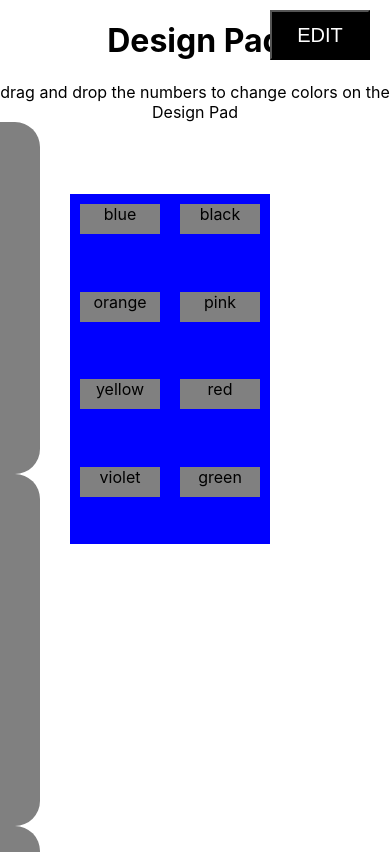
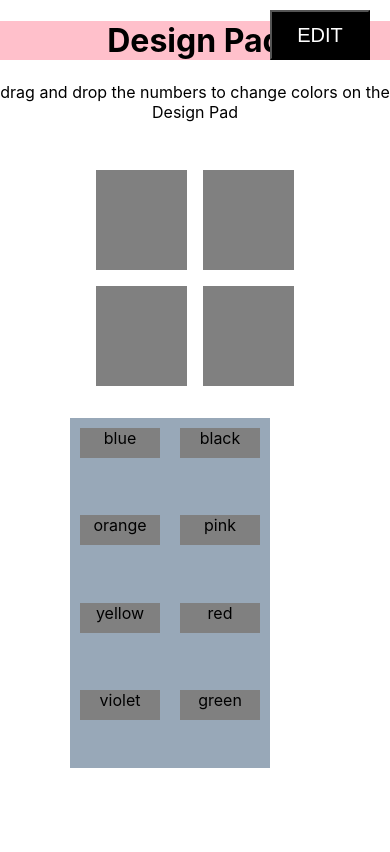
Before and after one commit to 464squad/design-pad, a React (Create React App) app: page / in a window 390 px wide. Shown: the top 852 px of the page. Built offline with nearby package versions, Linux system fonts and the light colour scheme.

Commit message:
created responsive.css

```diff
--- a/src/components/DesignBoard.js
+++ b/src/components/DesignBoard.js
@@ -1,6 +1,8 @@
 import React from "react";
 import DesignPad from "./DesignPad"
 import "../css/DesignBoard.css"
+import '../css/responsive.css'
+
 
 
 class DesignBoard extends React.Component{
@@ -16,12 +18,19 @@ class DesignBoard extends React.Component{
     //can change colors (if on it can change, if off it cannot change colors)
     render(){
 
-        return <div className="container"  >
-
-        <DesignPad id = "1" toggle = {this.props.toggle}/>
-        <DesignPad id = "2" toggle = {this.props.toggle}/>
-        <DesignPad id = "3" toggle = {this.props.toggle} />
-        <DesignPad id = "4" toggle = {this.props.toggle} />
+        return <div className="container" id='container' >
+        <div className='align-pad 1'>
+        <DesignPad  id = "1" toggle = {this.props.toggle}/>
+        </div>
+        <div className='align-pad 2'>
+        <DesignPad  id = "2" toggle = {this.props.toggle}/>
+        </div>
+        <div className='align-pad 3'>
+        <DesignPad  id = "3" toggle = {this.props.toggle} />
+        </div>
+        <div className='align-pad 4'>
+        <DesignPad  id = "4" toggle = {this.props.toggle} />
+        </div>
             </div>
     }
 
--- a/src/components/DesignContainer.js
+++ b/src/components/DesignContainer.js
@@ -2,6 +2,8 @@ import React from "react"
 import DesignBoard from "./DesignBoard"
 import PadInput from './PadInput'
 import "../css/DesignContainer.css"
+import '../css/responsive.css'
+
 
 class DesignContainer extends React.Component{
      constructor(props){
--- a/src/css/DesignBoard.css
+++ b/src/css/DesignBoard.css
@@ -1,5 +1,4 @@
-.container {
-
+/* .container {
     position: absolute;
     display: flex;
     flex-wrap: wrap;
@@ -8,8 +7,6 @@
     width: 50%;
     right: 350px;
     bottom: 300px;
-
-
 
 }
 .container > div {
@@ -22,4 +19,4 @@
     align-items: center;
 
 
-}
+} */
--- a/src/css/PadInput.css
+++ b/src/css/PadInput.css
@@ -3,10 +3,9 @@
     position: absolute;
     display: flex;
     flex-wrap: wrap;
-    background-color: blue;
+    background-color: rgb(152, 168, 184);
     width: 200px;
     height: 350px;
-    bottom: 300px;
     left: 70px;
 }
 
@@ -17,6 +16,4 @@
     height: 30px;
     margin: 10px;
     text-align: center;
-
-
 }
--- /dev/null
+++ b/src/css/responsive.css
@@ -0,0 +1,34 @@
+#container > div{
+    background-color: grey;
+    padding: 1rem;
+  }
+
+#container > div:nth-child(odd){
+    background-color: grey;
+  }
+
+#container{
+    display: grid;
+    grid-template-columns: 1fr 1fr;
+    grid-gap: 1rem;
+    grid-auto-rows: minmax(100px, auto);
+    /* vertical | horizontal */
+    padding: 2em 6em;
+  }
+
+
+@media only screen and (max-width: 600px) {
+    h1 {background:pink;}
+  }
+
+@media only screen and (min-width: 600px) {
+    h1 {background: green;}
+  }
+
+@media only screen and (min-width: 992px) {
+    h1 {background: orange;}
+  }
+
+@media only screen and (min-width: 1200px) {
+    h1 {background: blue;}
+  }
```
